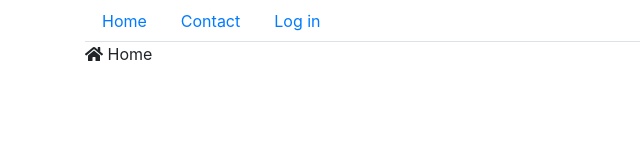
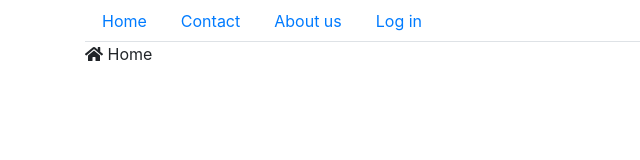
Before and after one commit to aleksandar83p/Front_End_Aplikacija2020, a React (Create React App) app: page /user/login in a window 1280 px wide. Shown: the top 160 px of the page, without its empty margins (0-640 px from the left). Built offline with nearby package versions, Linux system fonts and the light colour scheme.

Commit message:
Add main menu items property for dynamic creation

```diff
--- a/src/components/MainMenu/MainMenu.tsx
+++ b/src/components/MainMenu/MainMenu.tsx
@@ -1,17 +1,36 @@
 import React from "react";
 import { Container, Nav } from "react-bootstrap";
 
-export class MainMenu extends React.Component{
+export class MainMenuItem{
+    text: string = "";
+    link: string = "#";
+
+    constructor(text: string, link: string){
+        this.text = text;
+        this.link = link;
+    }
+}
+
+interface MainMenuProperties{
+    items: MainMenuItem[];
+}
+
+export class MainMenu extends React.Component<MainMenuProperties>{
     render(){
         return (
             <Container>
                 <Nav variant="tabs">
-                    <Nav.Link href="/">Home</Nav.Link>
-                    <Nav.Link href="/contact">Contact</Nav.Link>
-                    <Nav.Link href="/login">Log in</Nav.Link>
+                    { this.props.items.map(this.makeNavLink) }
                 </Nav>
             </Container>
+        );
+    }
 
+    private makeNavLink(item: MainMenuItem){
+        return (
+            <Nav.Link href={ item.link }>
+                { item.text }
+            </Nav.Link>
         );
     }
 }
--- a/src/index.tsx
+++ b/src/index.tsx
@@ -8,11 +8,18 @@ import 'jquery/dist/jquery.js';
 import 'popper.js/dist/popper.js';
 import 'bootstrap/dist/js/bootstrap.min.js';
 import '@fortawesome/fontawesome-free/css/fontawesome.min.css';
-import { MainMenu } from './components/MainMenu/MainMenu';
+import { MainMenu, MainMenuItem } from './components/MainMenu/MainMenu';
+
+const menuItems = [
+  new MainMenuItem("Home", "/"),
+  new MainMenuItem("Contact", "/contact"),
+  new MainMenuItem("About us", "/page/about-us"),
+  new MainMenuItem("Log in", "/user/login")
+];
 
 ReactDOM.render(
   <React.StrictMode>
-    <MainMenu></MainMenu>
+    <MainMenu items={ menuItems }></MainMenu>
     <App />
   </React.StrictMode>,
   document.getElementById('root')
```
Also changed, not shown: 1 other file (tests, documents, lock files or other folders).
